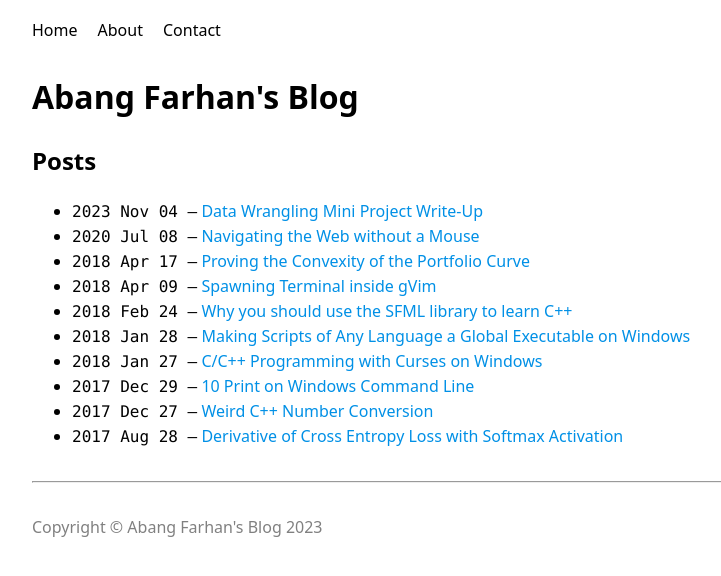
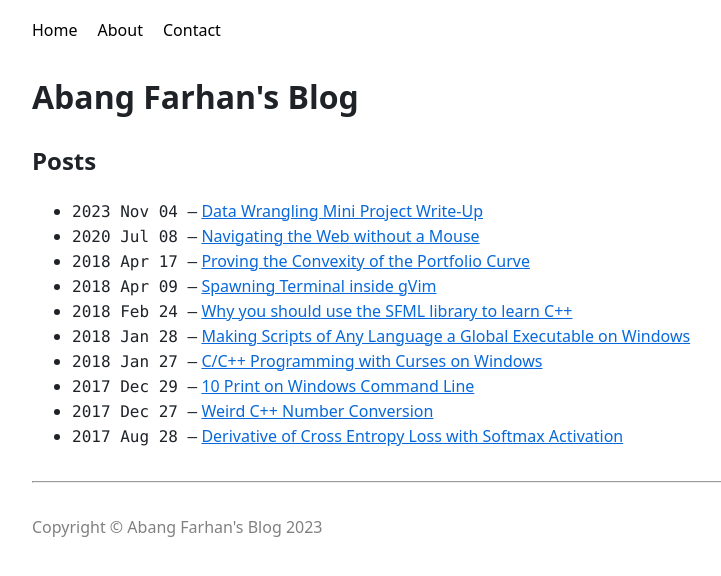
Before and after one commit to abangfarhan/abangfarhan.github.io, a Jekyll site: the page built from index.html, in a window 1280 px wide. Shown: the top 576 px of the page, without its empty margins (233-954 px from the left). Built offline with Jekyll 4.4.1, drawn with Linux system fonts in a browser that asks for light colours; the list of posts is cut into pages by our own code.

Commit message:
minor style changes

```diff
--- a/css/main.css
+++ b/css/main.css
@@ -5,6 +5,7 @@
 body {
     font-family: system-ui;
     line-height: 1.5;
+    color: #1f2328;
 }
 
 img, svg, video {
@@ -25,8 +26,8 @@ main {
 }
 
 a {
-    text-decoration: none;
-    color: #0090e6;
+    text-decoration: underline;
+    color: #0969da;
 }
 
 ul.navbar {
@@ -46,6 +47,10 @@ ul.navbar {
     padding: 10px 10px;
     text-decoration: none;
     color: black;
+}
+
+.navbar > li:hover {
+    text-decoration: underline;
 }
 
 /* Dark mode: white text color */
```
